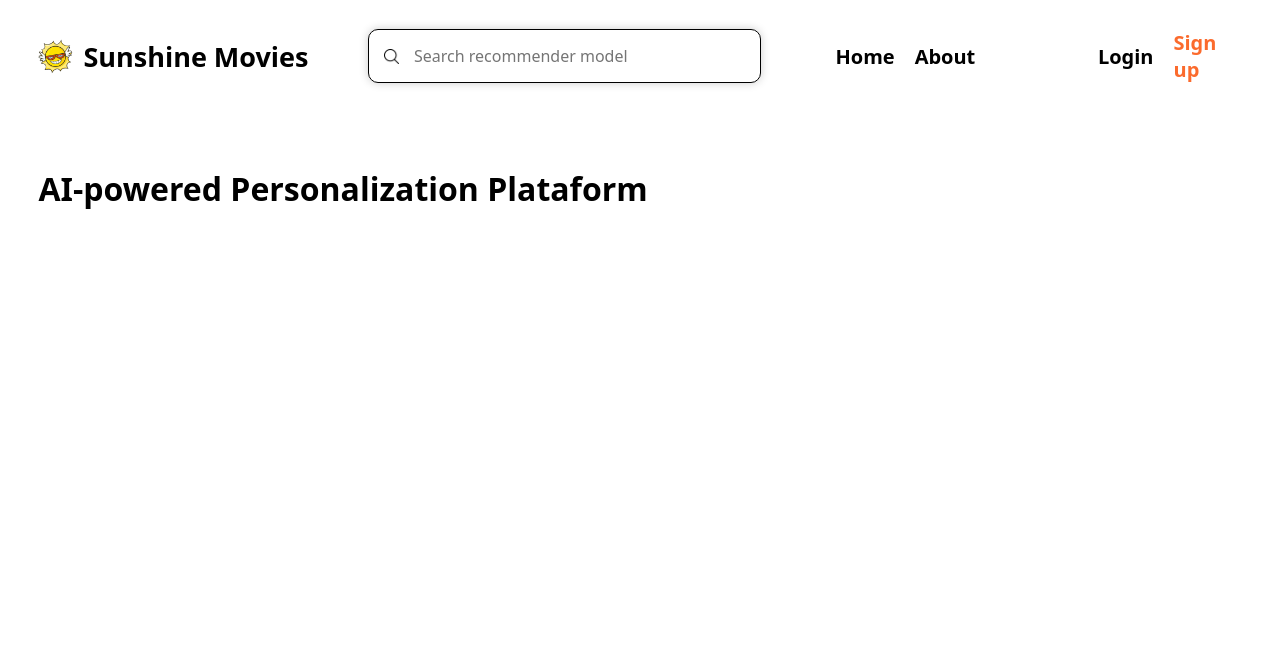
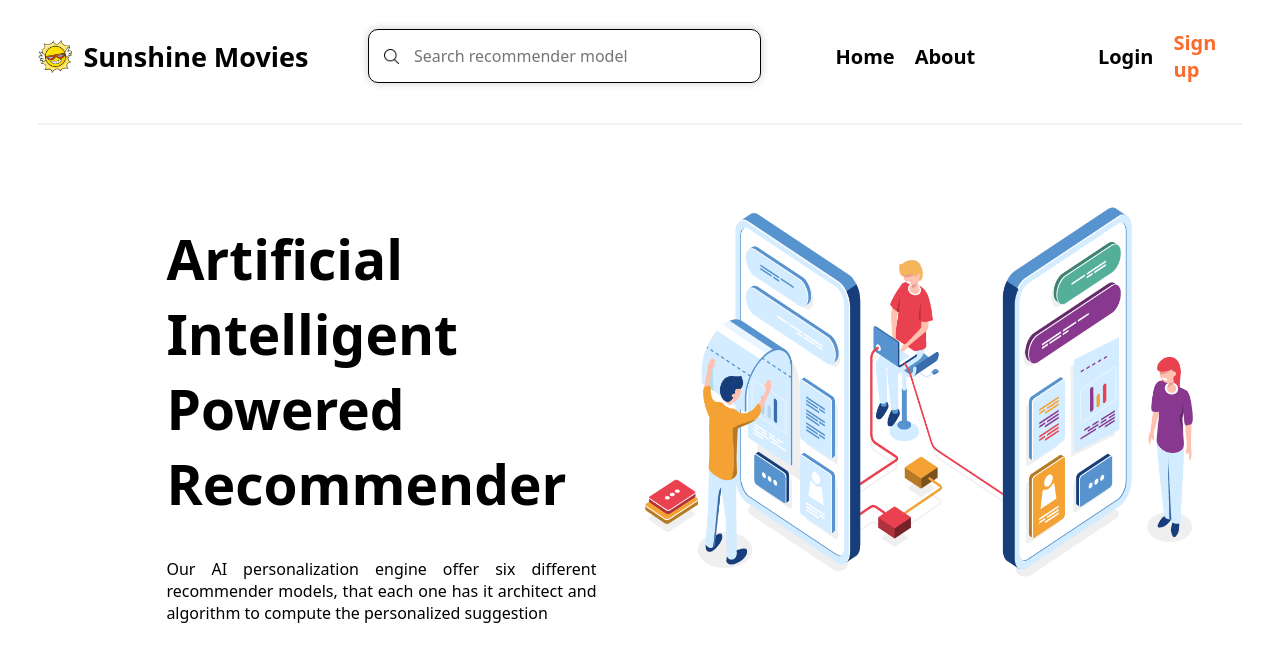
Before and after one commit to hangui11/Recommender-System-Frotend, a Vue app: page / in a window 1280 px wide. Shown: the top 662 px of the page. Built offline with nearby package versions, Linux system fonts and the light colour scheme.

Commit message:
create header elements

```diff
--- a/src/assets/main.css
+++ b/src/assets/main.css
@@ -1,5 +1,4 @@
 html, body {
-  height: 100%;
   margin: 0;
 }
 
--- a/src/components/TheHome.vue
+++ b/src/components/TheHome.vue
@@ -3,6 +3,7 @@
 import { useRouter } from 'vue-router'
 import sun from '@/components/icons/sun.png'
 import search from '@/components/icons/search.png'
+import personalized_recommendation from '@/assets/personalized-recommendations.png'
 import { ref, onMounted, onUnmounted } from 'vue'
 
 
@@ -139,8 +140,12 @@ const enterModel = (modelIndex) => {
     </div>
   </div>
 
-  <div class="description">
-    AI-powered Personalization Plataform
+  <div class="header">
+    <div class="description">
+      <h1>Artificial Intelligent Powered Recommender</h1>
+      <p>Our AI personalization engine offer six different recommender models, that each one has it architect and algorithm to compute the personalized suggestion</p>
+    </div>
+    <img :src="personalized_recommendation" id="personalized_recommendation"/>
   </div>
 
   <div class="content">
@@ -151,8 +156,15 @@ const enterModel = (modelIndex) => {
 
 <style scoped>
 
+* {
+  font-family:system-ui, -apple-system, BlinkMacSystemFont, 'Segoe UI', Roboto, Oxygen, Ubuntu, Cantarell, 'Open Sans', 'Helvetica Neue', sans-serif;
+}
+body {
+  position: relative;
+  min-height: 100vh;
+}
+
 .nav-container {
-  font-family:system-ui, -apple-system, BlinkMacSystemFont, 'Segoe UI', Roboto, Oxygen, Ubuntu, Cantarell, 'Open Sans', 'Helvetica Neue', sans-serif;
   position: sticky;
   display: flex;
   margin-left: 3%;
@@ -162,8 +174,10 @@ const enterModel = (modelIndex) => {
   align-items: center;
   top: 0;
   z-index: 1000;
-  padding-bottom: 10px;
-  margin-bottom: 5%;
+  padding-bottom: 30px;
+  margin-bottom: 1.5%;
+  background-color: #ffffff;
+  border-bottom: solid 2px rgba(241, 241, 241, 1);
 
 }
 
@@ -276,7 +290,6 @@ const enterModel = (modelIndex) => {
   min-width: 260px;
   width: auto;
   font-size: 16px;
-  font-family:system-ui, -apple-system, BlinkMacSystemFont, 'Segoe UI', Roboto, Oxygen, Ubuntu, Cantarell, 'Open Sans', 'Helvetica Neue', sans-serif;
   border: none;
 }
 
@@ -298,15 +311,28 @@ const enterModel = (modelIndex) => {
   transform: scale(1.05);
 }
 
-
-
+.header {
+  margin-left: 3%;
+  margin-right: 3%;
+  display: flex;
+  padding-left: 10%;
+  justify-content: space-between;
+}
 
 .description {
-  font-family:system-ui, -apple-system, BlinkMacSystemFont, 'Segoe UI', Roboto, Oxygen, Ubuntu, Cantarell, 'Open Sans', 'Helvetica Neue', sans-serif;
-  font-size: xx-large;
-  font-weight: bolder;
-  margin-left: 3%;
-  margin-right: 3%;
+  padding-top: 40px;
+
 }
 
+h1 {
+  font-size: 55px;
+  text-align: left;
+}
+
+p {
+  text-align: justify;
+}
+#personalized_recommendation {
+  width: 60%;
+}
 </style>
```
Also changed, not shown: src/assets/personalized-recommendations.png (added).
